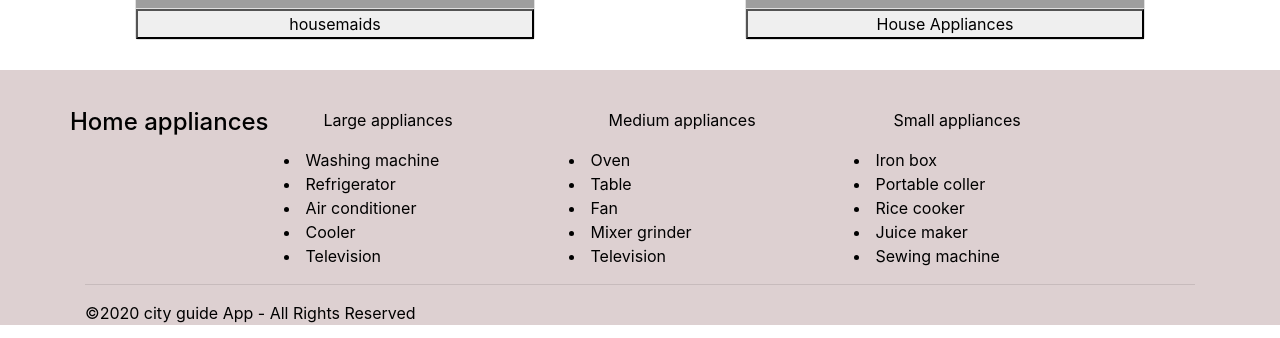
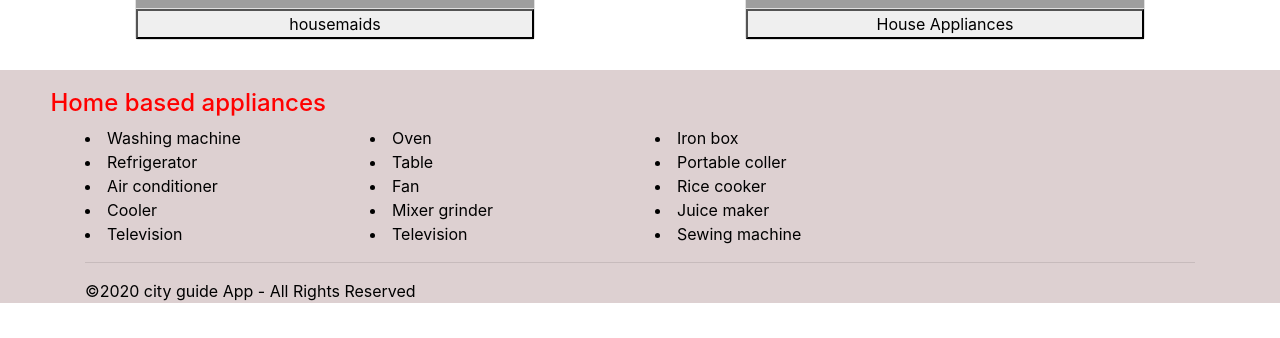
Before and after one commit to sharan98727/capstone, a React (Create React App) app: page / in a window 1280 px wide. Shown: the part 681-1019 px from the top of the page. Built offline with nearby package versions, Linux system fonts and the light colour scheme; grey boxes are pictures that could not be loaded.

Commit message:
footer updated

```diff
--- a/src/components/navigation/footer.css
+++ b/src/components/navigation/footer.css
@@ -1,8 +1,6 @@
 .main-footer{
-    padding-block-start: 2ch;
-    color:white;
     background-color: #ddd0d1;
-    padding-top: 1cm;
+    padding-top: 0.5cm;
     position: relative;
     bottom: 0;
     width:100%;
@@ -12,3 +10,7 @@
 .text-xs-center p {
     color:blue;
 }
+.text{
+    color:red;
+    padding-inline-start: 5ch;
+}
--- a/src/components/navigation/footer.js
+++ b/src/components/navigation/footer.js
@@ -3,15 +3,17 @@ import "./footer.css";
 
 const Footer = () => {
     return(
+
          <div className="main-footer">
+          <div className="text"><h4>Home based appliances </h4></div>
             <div className="container">
                <div className="row">
 
-                <h4>Home appliances </h4>
+
                   {/* column1 */}
                   <div className="col-md-3 col-sm-6">
 
-                     <ul>Large appliances</ul>
+
                      <li>Washing machine</li>
                      <li>Refrigerator</li>
                      <li>Air conditioner</li>
@@ -22,7 +24,7 @@ const Footer = () => {
                 {/* column2 */}
                 <div className="col-md-3 col-sm-6">
 
-                   <ul>Medium appliances</ul>
+
                    <li>Oven</li>
                    <li>Table</li>
                    <li>Fan</li>
@@ -33,7 +35,7 @@ const Footer = () => {
                 {/* column3 */}
                 <div className="col-md-3 col-sm-6">
 
-                   <ul>Small appliances</ul>
+
                    <li>Iron box</li>
                    <li>Portable coller</li>
                    <li>Rice cooker</li>
```
